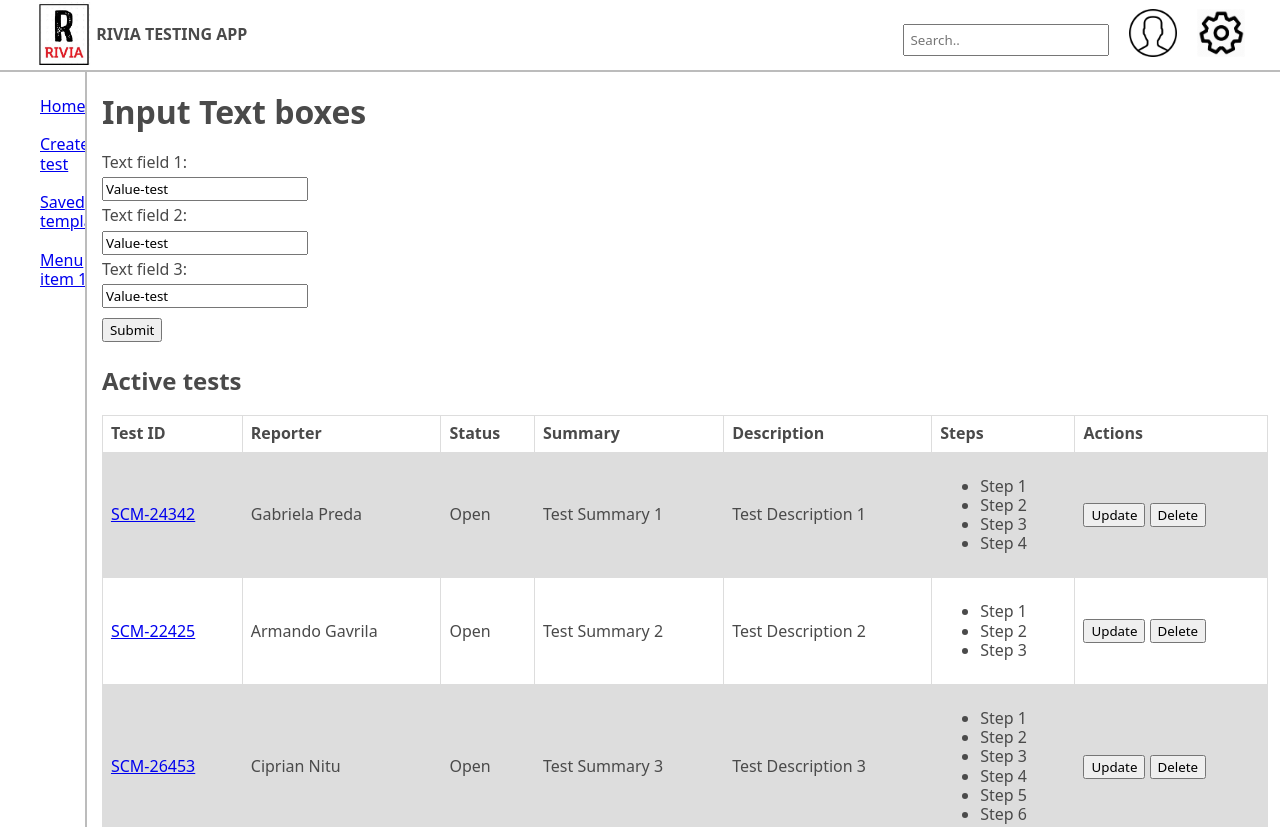
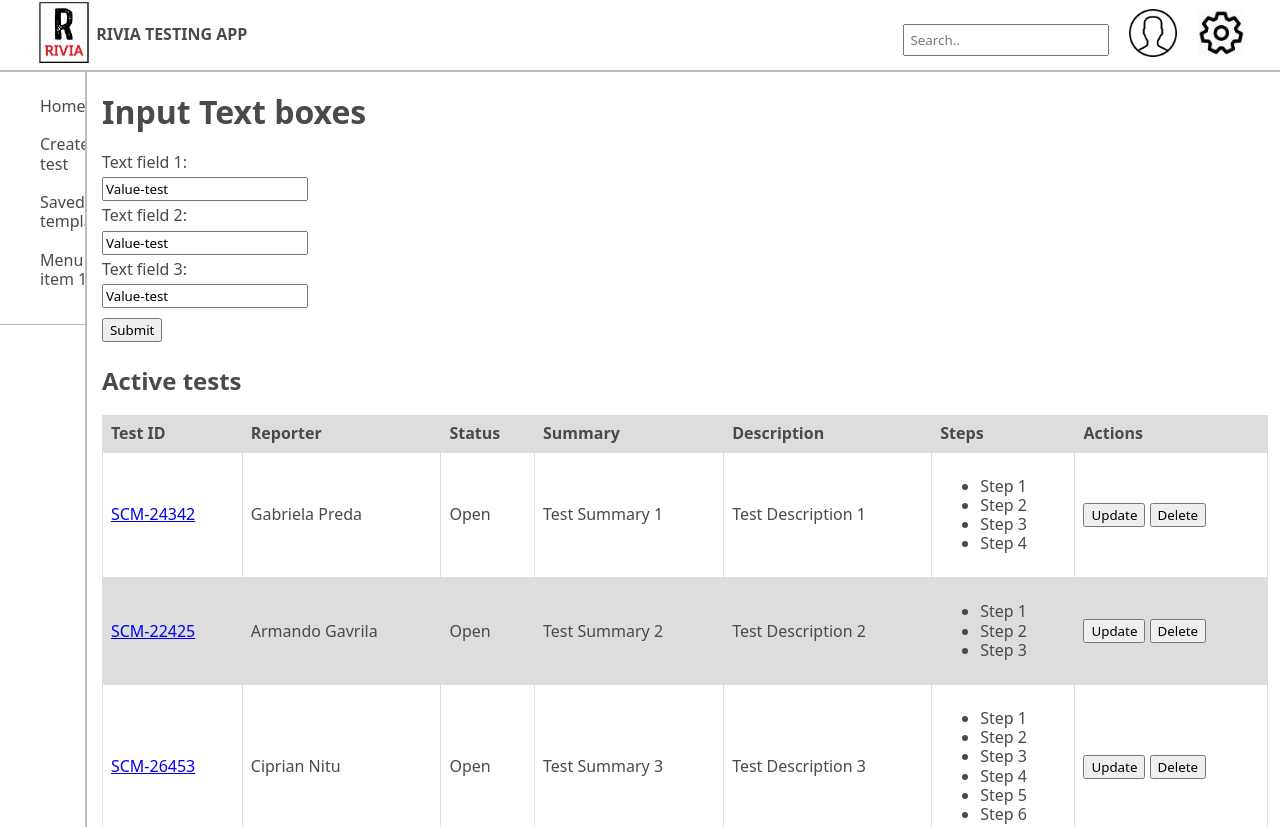
Before and after one commit to kryx7/rivia, a plain HTML site: page index.html in a window 1280 px wide. Shown: the top 827 px of the page. Drawn offline with Linux system fonts and the light colour scheme; files whose address does not match are found by name.

Commit message:
fixed left navigator-removed links

```diff
--- a/index.html
+++ b/index.html
@@ -13,8 +13,8 @@
     <header>
         <div class="top-banner">
             <div class="logo-section-top-banner">
-                <div class="logo">
-                    <img src="C:\Users\cristina.babonea\PROJECTS\Dev-in - Rivia\resources\logo\Rivia_logo_2_boxed.JPG">
+                <div class="logo"><a href="C:\Users\cristina.babonea\PROJECTS\Dev-in - Rivia\index.html">
+                    <img src="C:\Users\cristina.babonea\PROJECTS\Dev-in - Rivia\resources\logo\Rivia_logo_2_boxed.JPG"></a>
                 </div><!--Closing div "logo" -->
                 <div class="logo-section-text">
                     <span><strong>RIVIA TESTING APP</strong></span>
@@ -37,7 +37,7 @@
 <div class="main-body">
 
         <div class="sidenav">
-            <ul class="left-navigator">
+            <ul class="left-navigator" style=text-decoration>
                <li><a href="file:///C:/Users/cristina.babonea/PROJECTS/Dev-in%20-%20Rivia/index.html">Home</a></li> <br />
                <li><a href="file:///C:/Users/cristina.babonea/PROJECTS/Dev-in%20-%20Rivia/create-test.html">Create test</a></li> <br />
                <li><a href="#">Saved templates</a></li> <br />
@@ -65,7 +65,7 @@
 
 <h2>Active tests</h2>
 
-<table>
+<table class="active-tests">
   <tr>
     <th>Test ID</th>
     <th>Reporter</th>
--- a/resources/style.css
+++ b/resources/style.css
@@ -64,6 +64,21 @@ body{
   align-self: flex-start;
   padding-top: 9px;
   padding-right: 25px;
+  border-bottom: 1px solid rgb(188, 188, 188);
+
+}
+.sidenav a{
+  text-decoration:none;
+}
+.left-navigator a:visited{
+  cursor:pointer;
+  color:inherit;
+  text-decoration:none;
+}
+.left-navigator a:link{
+  cursor:pointer;
+  color:inherit;
+  text-decoration:none;
 }
 .left-navigator{
   list-style-type: none;
@@ -102,7 +117,7 @@ textarea{
   border-left: 2px solid rgb(188, 188, 188);
   padding-left: 15px;
 }
-table {
+.active-tests{
   font-family: "system-ui";
   border-collapse: collapse;
   width: 99%;
@@ -112,7 +127,7 @@ td, th {
   text-align: left;
   padding: 8px;
 }
-tr:nth-child(even) {
+tr:nth-child(odd) {
   background-color: #dddddd;
 }
 .table-actions{
```
Also changed, not shown: create-test.html (+2 -2 lines), update-test.html (+2 -2 lines).
